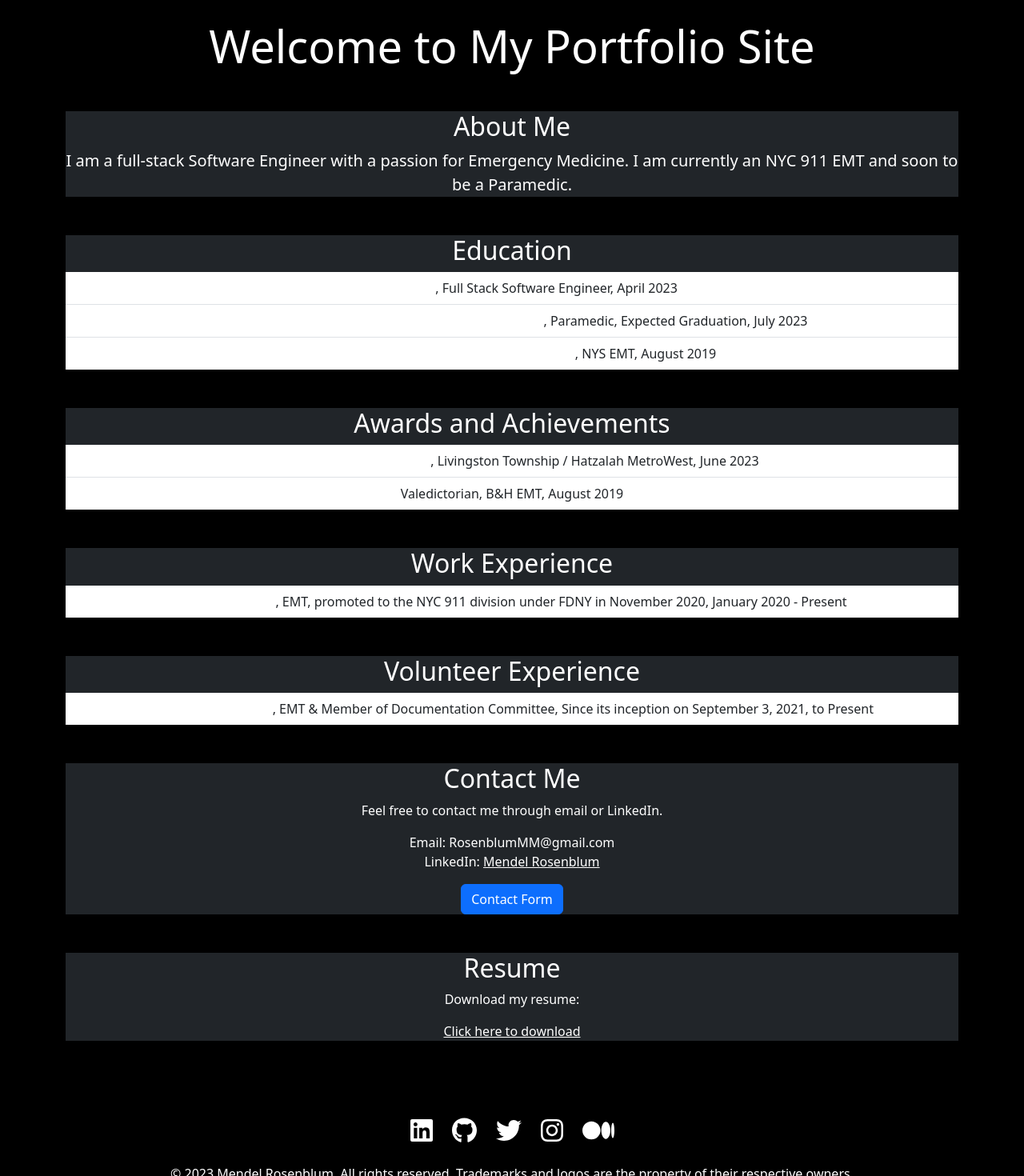
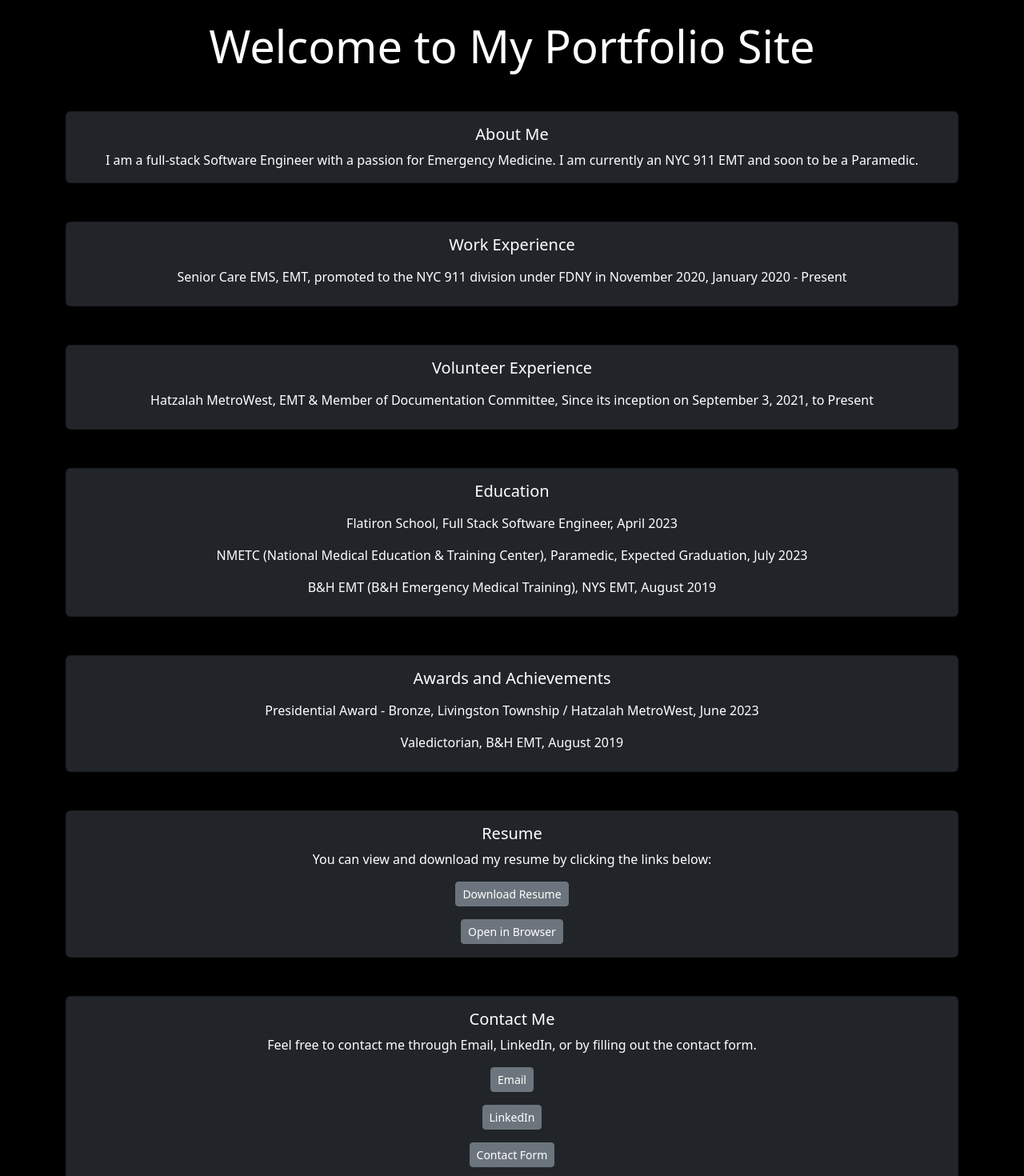
Before and after one commit to mendelr20/portfollio-website, a React (Create React App) app: page / in a window 1280 px wide. Shown: the part 240-1710 px from the top of the page at 80% size. Built offline with nearby package versions, Linux system fonts and the light colour scheme.

Commit message:
adding content

```diff
--- a/src/components/HomePage.js
+++ b/src/components/HomePage.js
@@ -1,81 +1,207 @@
-import React from 'react';
-import { Link } from 'react-router-dom';
-import { Container, Card, ListGroup } from 'react-bootstrap';
+import React from "react";
+import { Link } from "react-router-dom";
+import { Container, Card, ListGroup } from "react-bootstrap";
 import Resume from "../resume/resume.pdf";
+
 function HomePage() {
   return (
     <div className="bg-black text-white py-5">
       <Container className="text-center">
-        <h1 className="display-4">Welcome to My Portfolio Site</h1>
+        <h1 className="display-4 mb-5 font-weight-bold text-shadow">
+          Welcome to My Portfolio Site
+        </h1>
 
-        <section className="mt-5 bg-dark">
-          <h2>About Me</h2>
-          <p className="lead">I am a full-stack Software Engineer with a passion for Emergency Medicine. I am currently an NYC 911 EMT and soon to be a Paramedic.</p>
+        <section className="mt-5">
+          <Card className="bg-dark text-white">
+            <Card.Body>
+              <Card.Title className="h4">About Me</Card.Title>
+              <Card.Text>
+                I am a full-stack Software Engineer with a passion for Emergency
+                Medicine. I am currently an NYC 911 EMT and soon to be a
+                Paramedic.
+              </Card.Text>
+            </Card.Body>
+          </Card>
         </section>
 
-        <section className="mt-5 bg-dark">
-          <h2>Education</h2>
+        <section className="mt-5">
+          <Card className="bg-dark text-white">
+            <Card.Body>
+              <Card.Title className="h4">Work Experience</Card.Title>
               <ListGroup variant="flush">
-            <ListGroup.Item>
-              <a href="https://www.flatironschool.com/" className="text-white">Flatiron School</a>, Full Stack Software Engineer, April 2023
-            </ListGroup.Item>
-            <ListGroup.Item>
-              <a href="https://nmetc.com/" className="text-white">NMETC (National Medical Education & Training Center)</a>, Paramedic, Expected Graduation, July 2023
-            </ListGroup.Item>
-            <ListGroup.Item>
-              <a href="https://www.bhemt.org/" className="text-white">B&H EMT (B&H Emergency Medical Training)</a>, NYS EMT, August 2019
+                <ListGroup.Item className="bg-dark text-white border-0">
+                  <a
+                    href="https://seniorcareems.com/"
+                    target="_blank"
+                    rel="noopener noreferrer"
+                    className="text-white text-decoration-none font-weight-bold"
+                  >
+                    Senior Care EMS
+                  </a>
+                  , EMT, promoted to the NYC 911 division under FDNY in November
+                  2020, January 2020 - Present
                 </ListGroup.Item>
               </ListGroup>
+            </Card.Body>
+          </Card>
         </section>
 
-        <section className="mt-5 bg-dark">
-          <h2>Awards and Achievements</h2>
+        <section className="mt-5">
+          <Card className="bg-dark text-white">
+            <Card.Body>
+              <Card.Title className="h4">Volunteer Experience</Card.Title>
               <ListGroup variant="flush">
-            <ListGroup.Item>
-              <a href="https://presidentialserviceawards.gov/" className="text-white">Presidential Award - Bronze</a>, Livingston Township / Hatzalah MetroWest, June 2023
-            </ListGroup.Item>
-            <ListGroup.Item>
-              Valedictorian, B&H EMT, August 2019
+                <ListGroup.Item className="bg-dark text-white border-0">
+                  <a
+                    href="https://www.hatzalahmetrowest.org/"
+                    target="_blank"
+                    rel="noopener noreferrer"
+                    className="text-white text-decoration-none font-weight-bold"
+                  >
+                    Hatzalah MetroWest
+                  </a>
+                  , EMT & Member of Documentation Committee, Since its inception
+                  on September 3, 2021, to Present
                 </ListGroup.Item>
               </ListGroup>
+            </Card.Body>
+          </Card>
         </section>
 
-        <section className="mt-5 bg-dark">
-          <h2>Work Experience</h2>
+        <section className="mt-5">
+          <Card className="bg-dark text-white">
+            <Card.Body>
+              <Card.Title className="h4">Education</Card.Title>
               <ListGroup variant="flush">
-            <ListGroup.Item>
-              <a href="https://seniorcareems.com/" className="text-white">Senior Care EMS</a>, EMT, promoted to the NYC 911 division under FDNY in November 2020, January 2020 - Present
+                <ListGroup.Item className="bg-dark text-white border-0">
+                  <a
+                    href="https://www.flatironschool.com/"
+                    target="_blank"
+                    rel="noopener noreferrer"
+                    className="text-white text-decoration-none font-weight-bold"
+                  >
+                    Flatiron School
+                  </a>
+                  , Full Stack Software Engineer, April 2023
+                </ListGroup.Item>
+                <ListGroup.Item className="bg-dark text-white border-0">
+                  <a
+                    href="https://nmetc.com/"
+                    target="_blank"
+                    rel="noopener noreferrer"
+                    className="text-white text-decoration-none font-weight-bold"
+                  >
+                    NMETC (National Medical Education & Training Center)
+                  </a>
+                  , Paramedic, Expected Graduation, July 2023
+                </ListGroup.Item>
+                <ListGroup.Item className="bg-dark text-white border-0">
+                  <a
+                    href="https://www.bhemt.org/"
+                    target="_blank"
+                    rel="noopener noreferrer"
+                    className="text-white text-decoration-none font-weight-bold"
+                  >
+                    B&H EMT (B&H Emergency Medical Training)
+                  </a>
+                  , NYS EMT, August 2019
                 </ListGroup.Item>
               </ListGroup>
+            </Card.Body>
+          </Card>
         </section>
 
-        <section className="mt-5 bg-dark">
-          <h2>Volunteer Experience</h2>
+        <section className="mt-5">
+          <Card className="bg-dark text-white">
+            <Card.Body>
+              <Card.Title className="h4">Awards and Achievements</Card.Title>
               <ListGroup variant="flush">
-            <ListGroup.Item>
-              <a href="https://www.hatzalahmetrowest.org/" className="text-white">Hatzalah MetroWest</a>, EMT & Member of Documentation Committee, Since its inception on September 3, 2021, to Present
+                <ListGroup.Item className="bg-dark text-white border-0">
+                  <a
+                    href="https://presidentialserviceawards.gov/"
+                    target="_blank"
+                    rel="noopener noreferrer"
+                    className="text-white text-decoration-none font-weight-bold"
+                  >
+                    Presidential Award - Bronze
+                  </a>
+                  , Livingston Township / Hatzalah MetroWest, June 2023
+                </ListGroup.Item>
+                <ListGroup.Item className="bg-dark text-white border-0">
+                  <span className="font-weight-bold">Valedictorian</span>, B&H
+                  EMT, August 2019
                 </ListGroup.Item>
               </ListGroup>
+            </Card.Body>
+          </Card>
         </section>
 
-        <section className="mt-5 bg-dark">
-          <h2>Contact Me</h2>
-          <p>Feel free to contact me through email or LinkedIn.</p>
-          <p>
-            Email: RosenblumMM@gmail.com<br />
-            LinkedIn: <a href="https://www.linkedin.com/in/mendel-rosenblum/" className="text-white">Mendel Rosenblum</a>
-          </p>
-          <p>
-            <Link to="/contact" className="btn btn-primary">Contact Form</Link>
-          </p>
+        <section className="mt-5">
+          <Card className="bg-dark text-white">
+            <Card.Body>
+              <Card.Title className="h4">Resume</Card.Title>
+              <Card.Text>
+                You can view and download my resume by clicking the links below:
+              </Card.Text>
+              <Card.Text>
+                <a
+                  href={Resume}
+                  target="_blank"
+                  rel="noopener noreferrer"
+                  download="Mendel Rosenblum Resume.pdf"
+                  className="btn btn-secondary btn-sm mr-3"
+                >
+                  Download Resume
+                </a>
+              </Card.Text>
+              <Card.Text>
+                <a
+                  href={Resume}
+                  target="_blank"
+                  rel="noopener noreferrer"
+                  className="btn btn-secondary btn-sm"
+                >
+                  Open in Browser
+                </a>
+              </Card.Text>
+            </Card.Body>
+          </Card>
         </section>
 
-        <section className="mt-5 bg-dark">
-          <h2>Resume</h2>
-          <p>Download my resume:</p>
-          <a href={Resume} download className="text-white">Click here to download</a>
+        <section className="mt-5">
+          <Card className="bg-dark text-white">
+            <Card.Body>
+              <Card.Title className="h4">Contact Me</Card.Title>
+              <Card.Text>
+                Feel free to contact me through Email, LinkedIn, or by filling
+                out the contact form.
+              </Card.Text>
+              <Card.Text>
+                <a
+                  href="mailto:RosenblumMM@gmail.com"
+                  className="btn btn-secondary btn-sm mr-3"
+                >
+                  Email
+                </a>
+              </Card.Text>
+              <Card.Text>
+                <a
+                  href="https://www.linkedin.com/in/mendel-rosenblum/"
+                  className="btn btn-secondary btn-sm"
+                  target="_blank"
+                  rel="noopener noreferrer"
+                >
+                  LinkedIn
+                </a>
+              </Card.Text>
+              <Card.Text>
+                <Link to="/contact" className="btn btn-secondary btn-sm">
+                  Contact Form
+                </Link>
+              </Card.Text>
+            </Card.Body>
+          </Card>
         </section>
-
       </Container>
     </div>
   );
```
Lines whose indentation alone changed are shown as unchanged.
